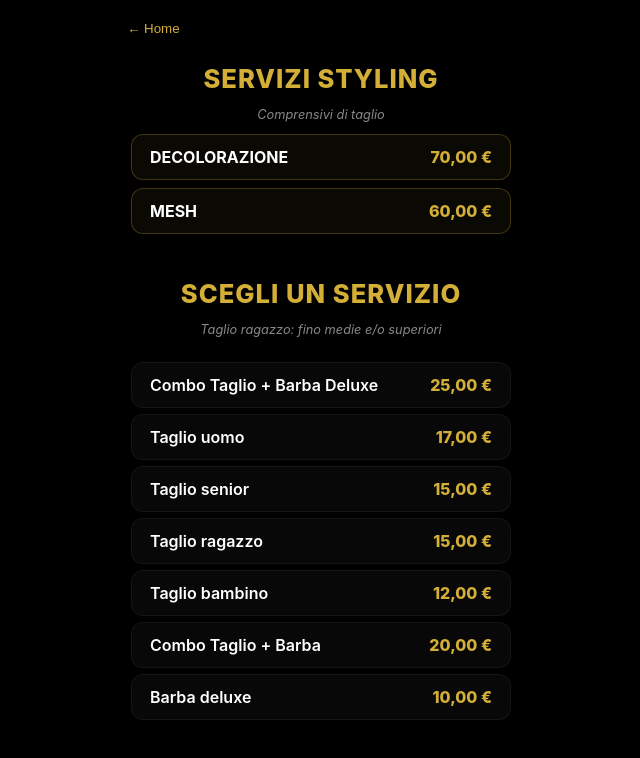
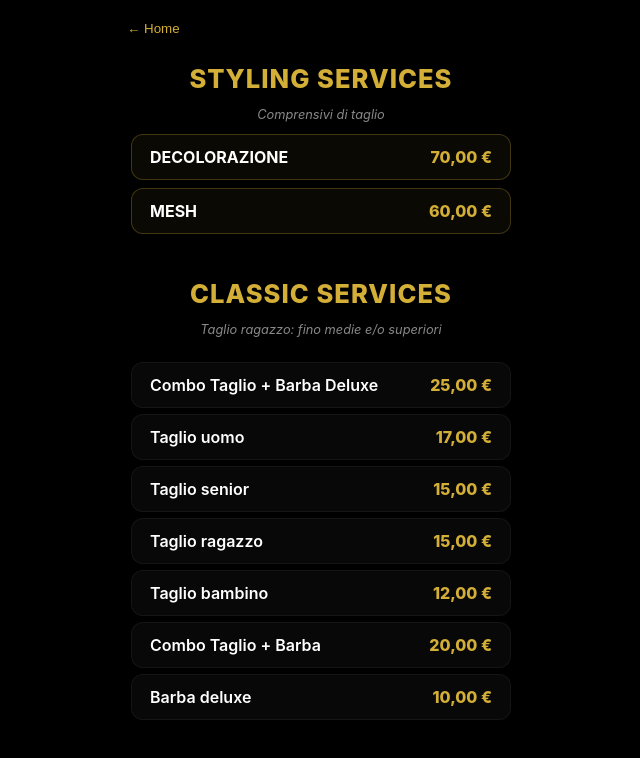
Before and after one commit to giachi32-a11y/donbelndz-barber, a React (Vite) app: page / in a window 1280 px wide. Both pictures are taken after a click on the button "PRENOTA ORA". Shown: the top 758 px of the page, without its empty margins (319-959 px from the left). Built offline with nearby package versions, Linux system fonts and the light colour scheme.

Commit message:
Update App.jsx

```diff
--- a/src/App.jsx
+++ b/src/App.jsx
@@ -286,7 +286,7 @@ export default function App() {
 
     {/* BLOCCO: SERVIZI STYLING (Spazi ridotti) */}
     <div style={{marginBottom: '15px', textAlign: 'center', width: '100%'}}>
-      <h2 style={{fontWeight:'800', color: THEME.gold, marginBottom: '2px', fontSize: '1.6rem', letterSpacing: '1px'}}>SERVIZI STYLING</h2>
+      <h2 style={{fontWeight:'800', color: THEME.gold, marginBottom: '2px', fontSize: '1.6rem', letterSpacing: '1px'}}>STYLING SERVICES</h2>
       <p style={{fontSize: '0.8rem', color: '#888', marginBottom: '12px', fontStyle: 'italic'}}>Comprensivi di taglio</p>
       {[
         {n: "Decolorazione", p: "70,00 €"},
@@ -302,7 +302,7 @@ export default function App() {
 
     {/* TITOLO SERVIZI CLASSICI (Spazio superiore minimizzato) */}
     <div style={{textAlign: 'center', marginBottom: '12px', width: '100%'}}>
-      <h2 style={{fontWeight:'800', color: THEME.gold, marginBottom: '2px', fontSize: '1.6rem', letterSpacing: '1px', textTransform: 'uppercase'}}>Scegli Un Servizio</h2>
+      <h2 style={{fontWeight:'800', color: THEME.gold, marginBottom: '2px', fontSize: '1.6rem', letterSpacing: '1px', textTransform: 'uppercase'}}>CLASSIC SERVICES</h2>
       <p style={{fontSize: '0.8rem', color: '#888', fontStyle: 'italic'}}>Taglio ragazzo: fino medie e/o superiori</p>
     </div>
 
```
